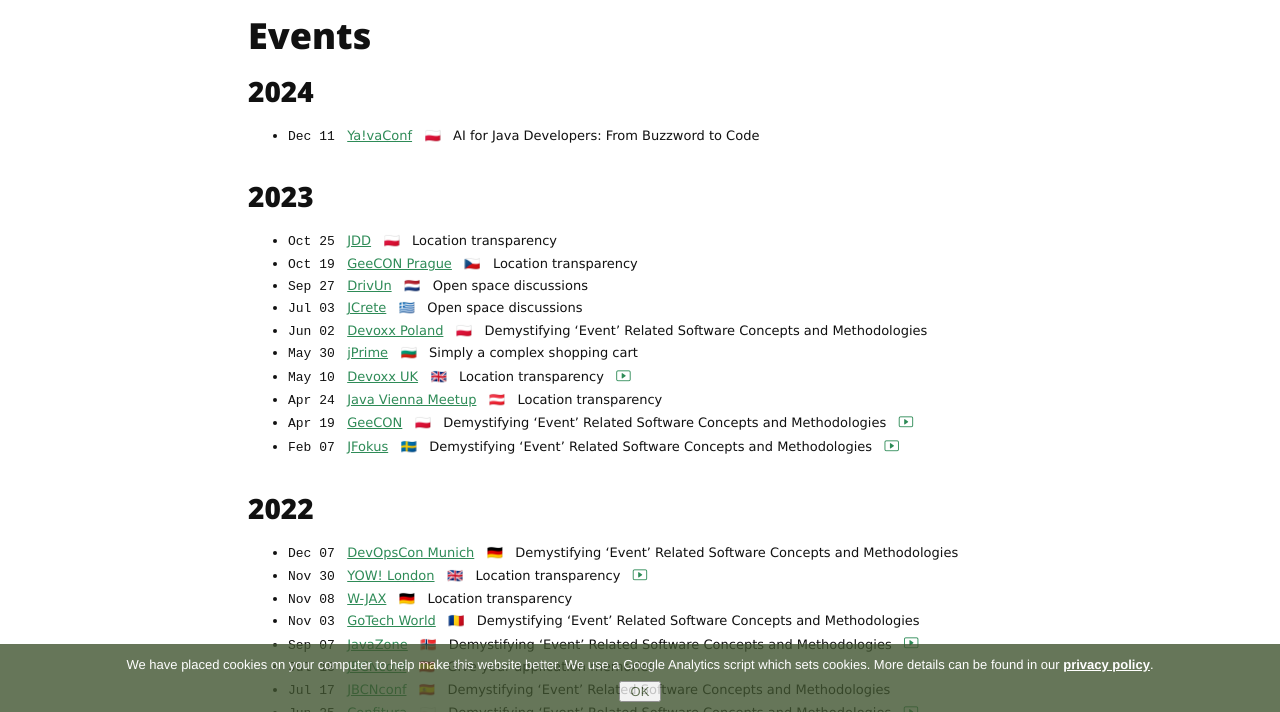
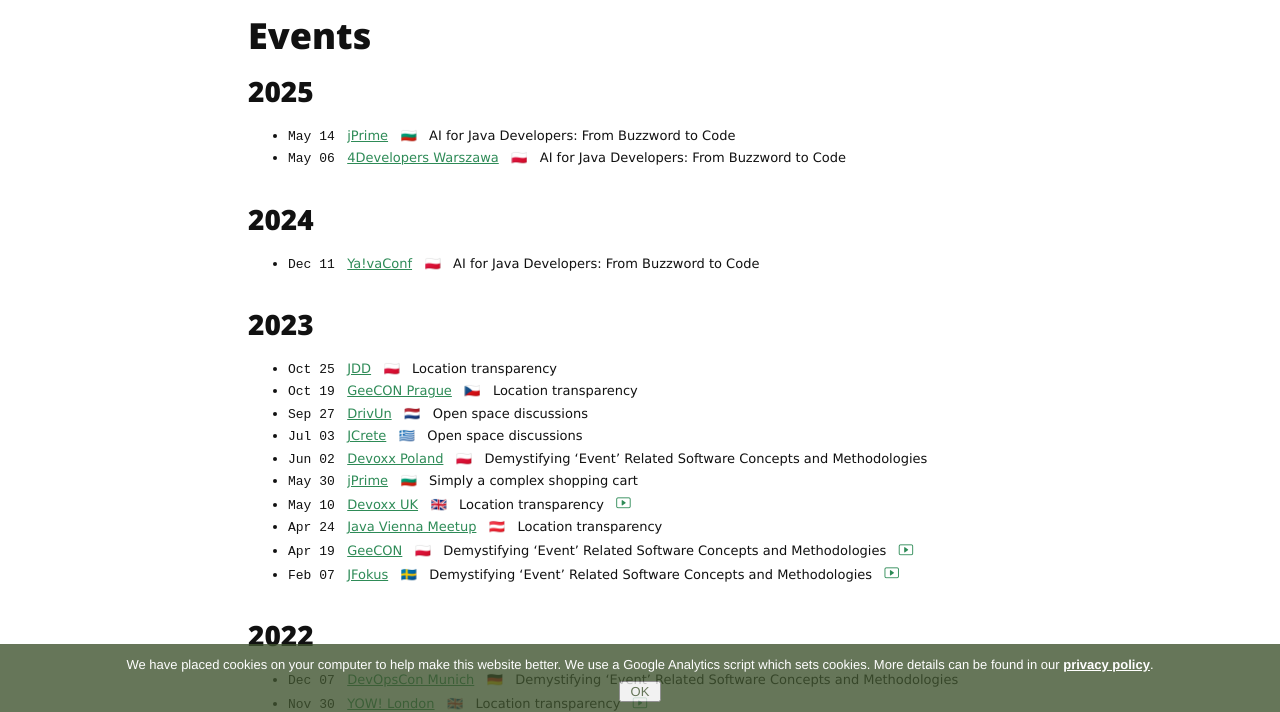
Before and after one commit to azzazzel/azzazzel.github.io, a Jekyll site: the page built from talks.md, in a window 1280 px wide and 900 px high, scrolled down 919 px, cut to the strip 188-900 px from the top of the window. Built offline with Jekyll 4.4.1, drawn with Linux system fonts in a browser that asks for light colours; nearby versions of some CDN libraries.

Commit message:
Add 4Developers and jPrime talks

```diff
--- a/talks.md
+++ b/talks.md
@@ -94,6 +94,13 @@
 
 
 ## Events
+
+### 2025
+
+- `May 14` &nbsp; [jPrime](http://jprime.io/)
+&nbsp; 🇧🇬 &nbsp; AI for Java Developers: From Buzzword to Code
+- `May 06` &nbsp; [4Developers Warszawa](https://4developers.org.pl/)
+&nbsp; 🇵🇱 &nbsp; AI for Java Developers: From Buzzword to Code
 
 ### 2024
 
```
